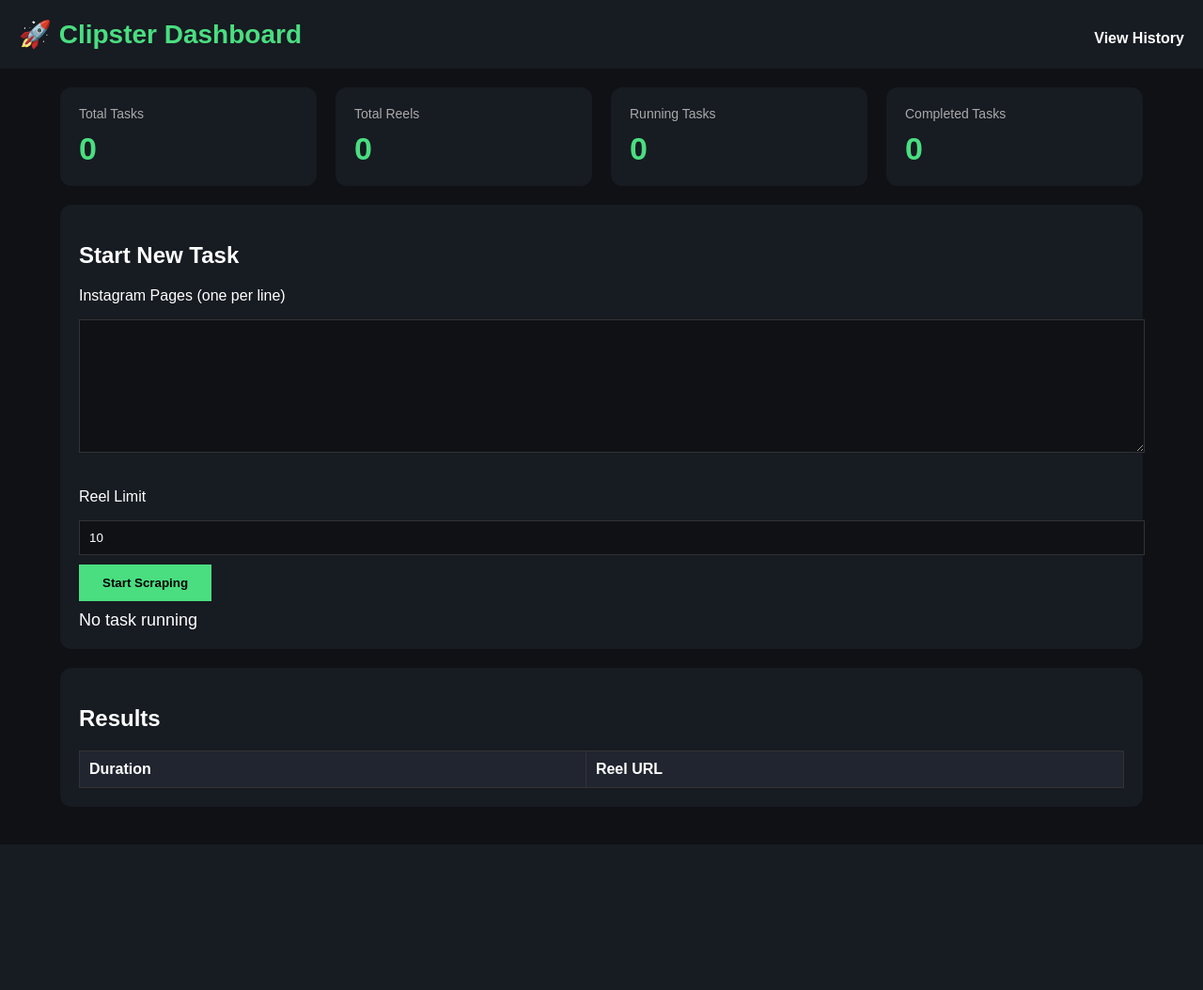
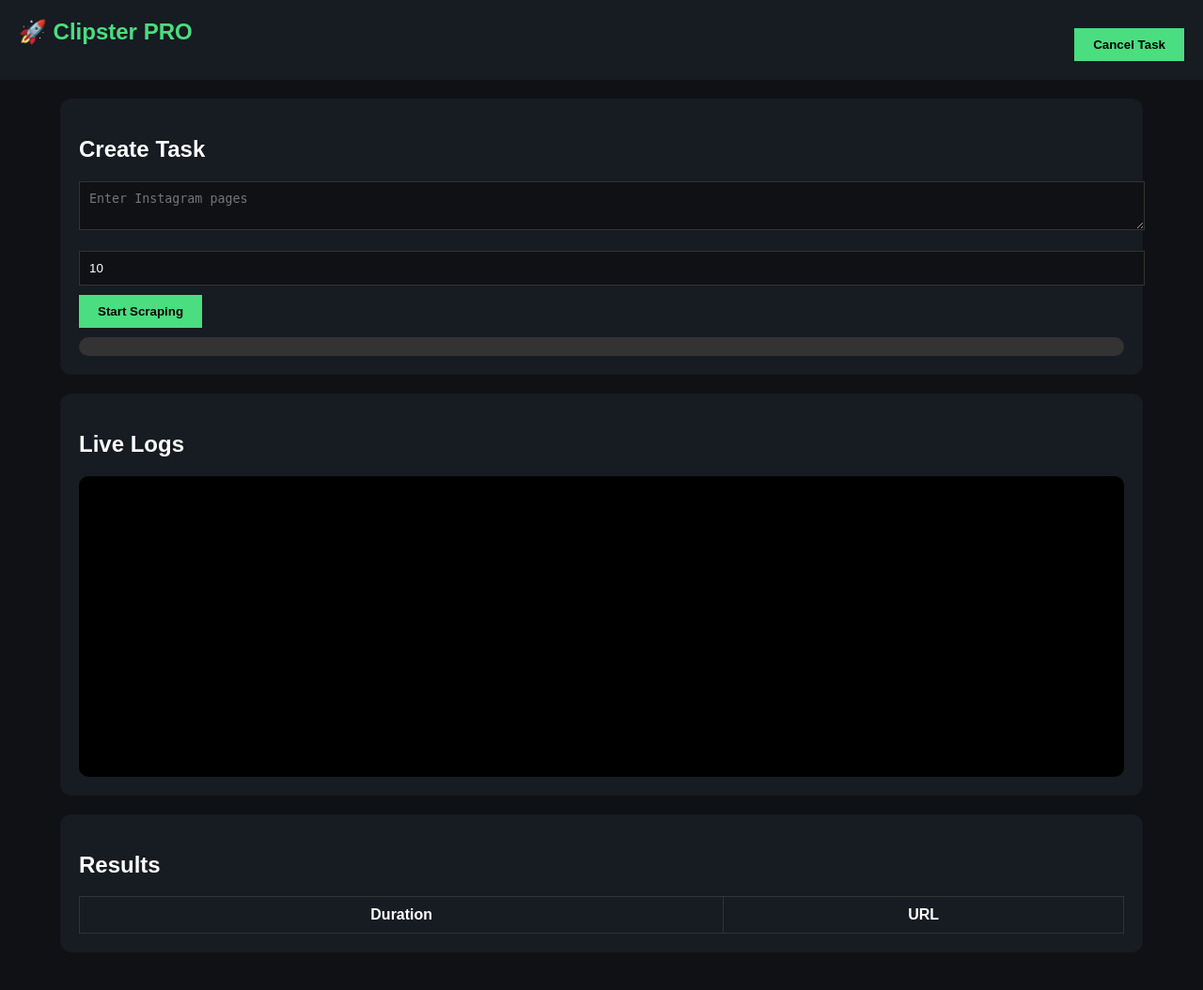
Before and after one commit to hamarza56-droid/Clipster-Pro-Tools, a Flask app: page / in a window 1280 px wide. Shown: the whole page at 94% size. Before the commit the page ends 899 px from the top, so only its background shows below. Run offline with Flask 3, Linux system fonts and the light colour scheme; the visitor is signed in with stand-in values (Sample User, id 1); data that the repository does not hold is empty; some libraries are stand-ins or nearby versions.

Commit message:
Update index.html

```diff
--- a/templates/index.html
+++ b/templates/index.html
@@ -2,132 +2,109 @@
 <html>
 <head>
 <meta charset="UTF-8">
+<title>Clipster PRO Dashboard</title>
 
-<title>Clipster Dashboard</title>
+<script src="https://cdn.socket.io/4.7.5/socket.io.min.js"></script>
 
 <style>
 
 body{
     background:#0f1115;
     color:white;
-    font-family:Arial,sans-serif;
+    font-family:Arial;
     margin:0;
-    padding:0;
 }
 
+/* HEADER */
 .header{
     background:#171b22;
     padding:20px;
-    font-size:28px;
+    font-size:24px;
     font-weight:bold;
     color:#4ade80;
     display:flex;
     justify-content:space-between;
-    align-items:center;
 }
 
-.header a{
-    color:white;
-    text-decoration:none;
-    font-size:16px;
-}
-
+/* LAYOUT */
 .container{
     width:90%;
-    max-width:1200px;
     margin:auto;
     padding:20px;
 }
 
-.stats{
-    display:grid;
-    grid-template-columns: repeat(auto-fit,minmax(220px,1fr));
-    gap:20px;
+/* CARD */
+.card{
+    background:#171b22;
+    padding:20px;
+    border-radius:12px;
     margin-bottom:20px;
 }
 
-.stat-card{
-    background:#171b22;
-    border-radius:12px;
-    padding:20px;
-}
-
-.stat-title{
-    color:#aaa;
-    font-size:14px;
-}
-
-.stat-value{
-    font-size:34px;
-    font-weight:bold;
-    margin-top:10px;
-    color:#4ade80;
-}
-
-.card{
-    background:#171b22;
-    border-radius:12px;
-    padding:20px;
-    margin-bottom:20px;
-}
-
-textarea{
+/* INPUT */
+textarea, input{
     width:100%;
-    height:120px;
     background:#0f1115;
     color:white;
     border:1px solid #333;
     padding:10px;
 }
 
-input{
-    width:100%;
-    padding:10px;
-    background:#0f1115;
-    color:white;
-    border:1px solid #333;
+/* BUTTON */
+button{
+    background:#4ade80;
+    border:none;
+    padding:10px 20px;
+    cursor:pointer;
+    font-weight:bold;
+    margin-top:10px;
 }
 
-button{
-    background:#4ade80;
-    color:black;
-    border:none;
-    padding:12px 25px;
-    cursor:pointer;
+/* PROGRESS BAR */
+.progress-bar{
+    width:100%;
+    background:#333;
+    height:20px;
+    border-radius:10px;
+    overflow:hidden;
     margin-top:10px;
-    font-weight:bold;
 }
 
-button:hover{
-    opacity:0.9;
+.progress-fill{
+    height:100%;
+    width:0%;
+    background:#4ade80;
+    transition:0.3s;
 }
+
+/* LOG BOX */
+.log-box{
+    height:300px;
+    overflow-y:auto;
+    background:black;
+    padding:10px;
+    font-family:monospace;
+    font-size:13px;
+    border-radius:10px;
+}
+
+.log-line{
+    margin:2px 0;
+    color:#aaa;
+}
+
+.success{color:#4ade80;}
+.error{color:#ef4444;}
+.warn{color:#facc15;}
 
 table{
     width:100%;
     border-collapse:collapse;
 }
 
-th,td{
+td,th{
     border:1px solid #333;
     padding:10px;
-    text-align:left;
-}
-
-th{
-    background:#20252f;
-}
-
-.status{
-    font-size:18px;
-    margin-top:10px;
-}
-
-.success{ color:#4ade80; }
-.running{ color:#facc15; }
-.error{ color:#ef4444; }
-
-a{
-    color:#4ade80;
 }
 
 </style>
@@ -136,63 +113,41 @@
 <body>
 
 <div class="header">
-    <div>🚀 Clipster Dashboard</div>
-    <div><a href="/history">View History</a></div>
+    🚀 Clipster PRO
+    <button onclick="cancelTask()">Cancel Task</button>
 </div>
 
 <div class="container">
 
-<!-- ================= STATS ================= -->
-<div class="stats">
-
-    <div class="stat-card">
-        <div class="stat-title">Total Tasks</div>
-        <div class="stat-value" id="totalTasks">0</div>
-    </div>
-
-    <div class="stat-card">
-        <div class="stat-title">Total Reels</div>
-        <div class="stat-value" id="totalReels">0</div>
-    </div>
-
-    <div class="stat-card">
-        <div class="stat-title">Running Tasks</div>
-        <div class="stat-value" id="runningTasks">0</div>
-    </div>
-
-    <div class="stat-card">
-        <div class="stat-title">Completed Tasks</div>
-        <div class="stat-value" id="completedTasks">0</div>
-    </div>
-
-</div>
-
-<!-- ================= CREATE TASK ================= -->
+<!-- TASK -->
 <div class="card">
 
-<h2>Start New Task</h2>
+<h2>Create Task</h2>
 
-<p>Instagram Pages (one per line)</p>
-
-<textarea id="pages"></textarea>
-
+<textarea id="pages" placeholder="Enter Instagram pages"></textarea>
 <br><br>
-
-<p>Reel Limit</p>
 
 <input id="limit" value="10">
 
 <br>
 
-<button id="startBtn">Start Scraping</button>
+<button onclick="startTask()">Start Scraping</button>
 
-<div class="status" id="taskStatus">
-No task running
+<div class="progress-bar">
+    <div class="progress-fill" id="progress"></div>
 </div>
 
 </div>
 
-<!-- ================= RESULTS ================= -->
+<!-- LOGS -->
+<div class="card">
+
+<h2>Live Logs</h2>
+<div class="log-box" id="logs"></div>
+
+</div>
+
+<!-- RESULTS -->
 <div class="card">
 
 <h2>Results</h2>
@@ -201,11 +156,10 @@
 <thead>
 <tr>
 <th>Duration</th>
-<th>Reel URL</th>
+<th>URL</th>
 </tr>
 </thead>
-
-<tbody id="resultsTable"></tbody>
+<tbody id="results"></tbody>
 </table>
 
 </div>
@@ -214,25 +168,41 @@
 
 <script>
 
+let socket = io();
 let currentTask = null;
 
-// ================= LOAD STATS =================
-async function loadStats(){
-    try{
-        let res = await fetch("/stats");
-        let data = await res.json();
+// ================= SOCKET EVENTS =================
 
-        document.getElementById("totalTasks").innerText = data.total_tasks;
-        document.getElementById("totalReels").innerText = data.total_reels;
-        document.getElementById("runningTasks").innerText = data.running_tasks;
-        document.getElementById("completedTasks").innerText = data.completed_tasks;
-    } catch(e){
-        console.log("Stats error:", e);
+socket.on("log", (data) => {
+
+    if(!currentTask || data.task_id === currentTask){
+
+        let box = document.getElementById("logs");
+
+        let div = document.createElement("div");
+        div.className = "log-line";
+        div.innerText = data.msg;
+
+        box.appendChild(div);
+        box.scrollTop = box.scrollHeight;
     }
-}
+});
+
+socket.on("progress", (data) => {
+
+    if(data.task_id !== currentTask) return;
+
+    document.getElementById("progress").style.width =
+        data.progress + "%";
+});
+
 
 // ================= START TASK =================
+
 async function startTask(){
+
+    document.getElementById("logs").innerHTML = "";
+    document.getElementById("progress").style.width = "0%";
 
     let pages = document.getElementById("pages").value
         .split("\n")
@@ -250,75 +220,54 @@
 
     currentTask = data.task_id;
 
-    document.getElementById("taskStatus").innerHTML =
-        '<span class="running">Task Running...</span>';
-
-    loadStats();
-    pollTask();
+    log("🚀 Task started: " + currentTask);
 }
 
-// ================= POLL TASK =================
-async function pollTask(){
+
+// ================= CANCEL TASK =================
+
+async function cancelTask(){
 
     if(!currentTask) return;
 
-    let res = await fetch("/get_task/" + currentTask);
-    let data = await res.json();
+    await fetch("/cancel_task/" + currentTask);
 
-    if(!data.task){
-        setTimeout(pollTask, 3000);
-        return;
+    log("❌ Cancel request sent");
 }
 
-    let status = data.task[2];
 
-    if(status === "running"){
+// ================= LOG HELPER =================
 
-        document.getElementById("taskStatus").innerHTML =
-            '<span class="running">Scraping...</span>';
+function log(msg){
 
-        setTimeout(pollTask, 3000);
+    let box = document.getElementById("logs");
 
-    } else if(status === "done"){
+    let div = document.createElement("div");
+    div.className = "log-line";
+    div.innerText = msg;
 
-        document.getElementById("taskStatus").innerHTML =
-            '<span class="success">Completed</span>';
-
-        renderResults(data.results);
-        loadStats();
-
-    } else {
-
-        document.getElementById("taskStatus").innerHTML =
-            '<span class="error">Error</span>';
-    }
+    box.appendChild(div);
+    box.scrollTop = box.scrollHeight;
 }
 
-// ================= RESULTS =================
-function renderResults(results){
+
+// ================= RENDER RESULTS =================
+
+function renderResults(data){
 
     let html = "";
 
-    for(let reel of results){
+    for(let r of data){
+
         html += `
         <tr>
-            <td>${reel[1]}</td>
-            <td>
-                <a href="${reel[0]}" target="_blank">
-                    ${reel[0]}
-                </a>
-            </td>
+            <td>${r.duration}</td>
+            <td><a href="${r.url}" target="_blank">${r.url}</a></td>
         </tr>`;
     }
 
-    document.getElementById("resultsTable").innerHTML = html;
+    document.getElementById("results").innerHTML = html;
 }
-
-// ================= INIT =================
-document.addEventListener("DOMContentLoaded", () => {
-    document.getElementById("startBtn").addEventListener("click", startTask);
-    loadStats();
-});
 
 </script>
 
```
Lines whose indentation alone changed are shown as unchanged.
